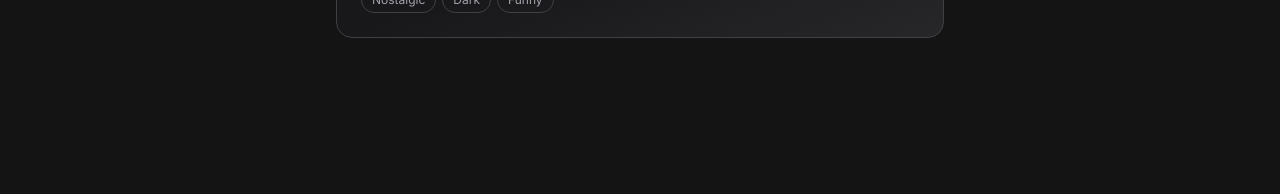
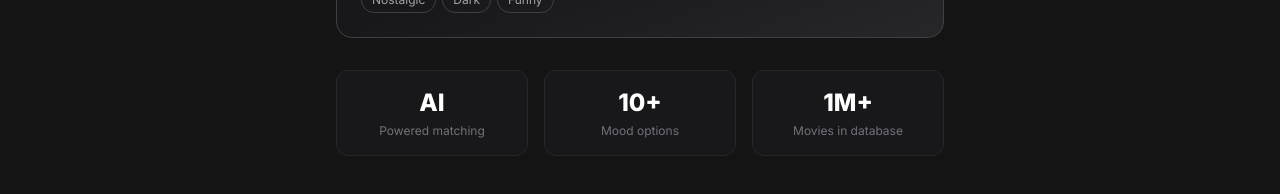
Before and after one commit to wsmkhan2580/Cine-Stream, a React (Vite) app: page /mood in a window 1280 px wide. Shown: the part 372-566 px from the top of the page. Built offline with nearby package versions, Linux system fonts and the light colour scheme; no server answers.

Commit message:
Add AI matching and statistics to MoodPage

```diff
--- a/src/pages/MoodPage.jsx
+++ b/src/pages/MoodPage.jsx
@@ -13,6 +13,20 @@ export default function MoodPage() {
           </div>
         </div>
         <MoodMatcher />
+        <div className="mt-8 grid grid-cols-3 gap-4 text-center">
+  <div className="bg-zinc-900 border border-zinc-800 rounded-xl p-4">
+    <p className="text-2xl font-black text-white">AI</p>
+    <p className="text-zinc-500 text-xs mt-1">Powered matching</p>
+  </div>
+  <div className="bg-zinc-900 border border-zinc-800 rounded-xl p-4">
+    <p className="text-2xl font-black text-white">10+</p>
+    <p className="text-zinc-500 text-xs mt-1">Mood options</p>
+  </div>
+  <div className="bg-zinc-900 border border-zinc-800 rounded-xl p-4">
+    <p className="text-2xl font-black text-white">1M+</p>
+    <p className="text-zinc-500 text-xs mt-1">Movies in database</p>
+  </div>
+</div>
       </div>
     </main>
   )
```
